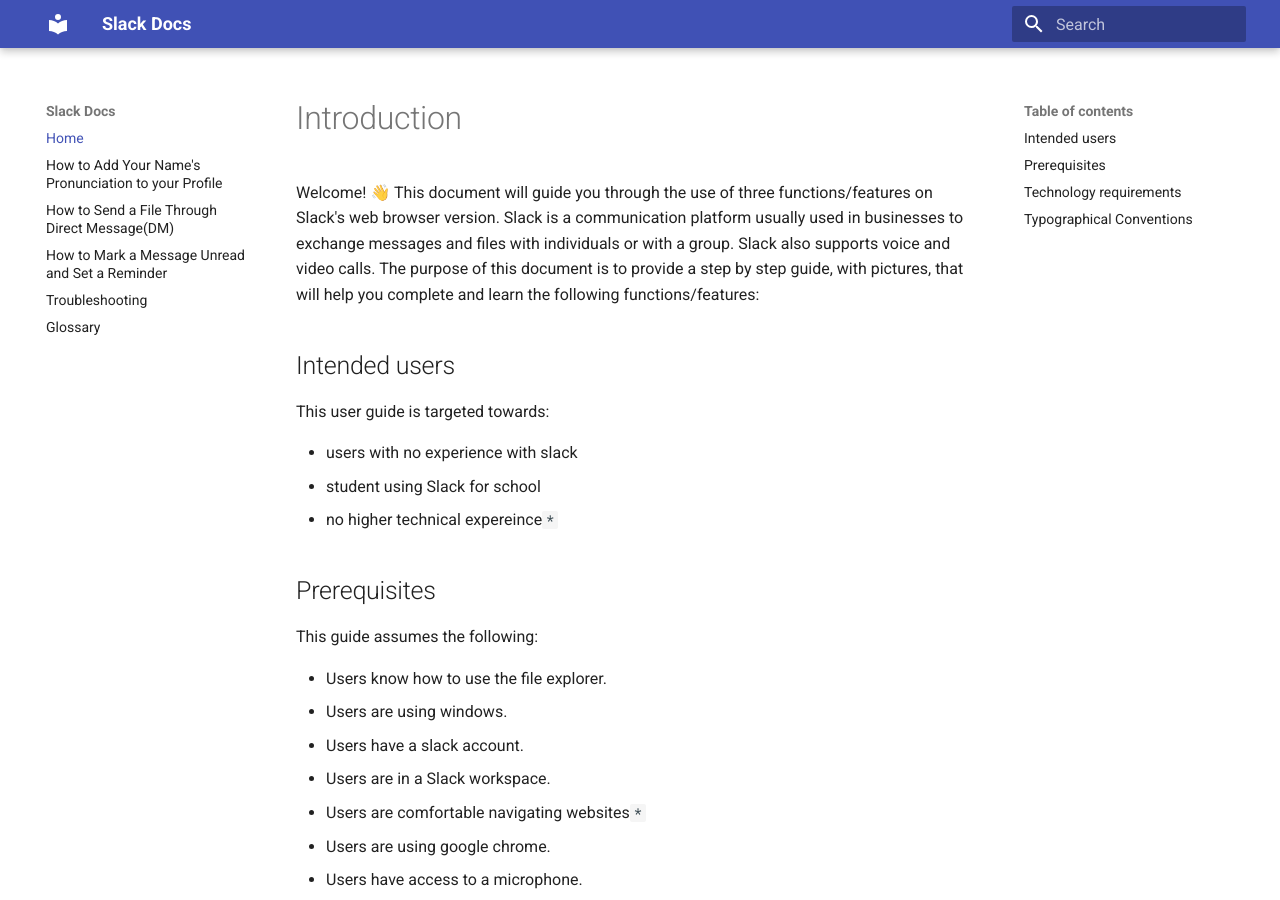
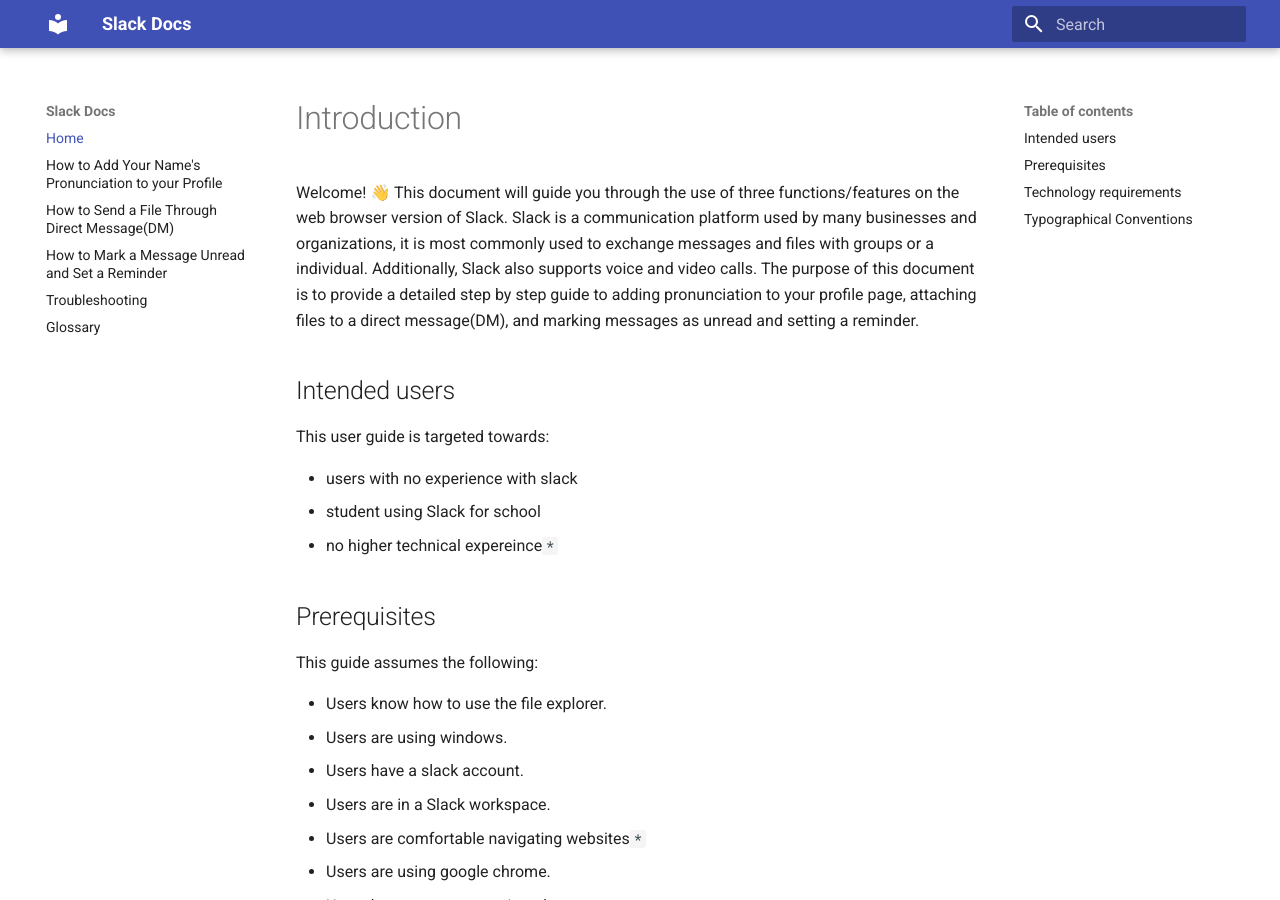
Before and after one commit to matthewy0987/COMM2216_SlackDocs, an MkDocs documentation site: the page built from docs/index.md, in a window 1280 px wide and 900 px high. Built offline with MkDocs 1.6.1 and Material for MkDocs 9.7.7, drawn with Linux system fonts in a browser that asks for light colours.

Commit message:
EDIT introduction

```diff
--- a/docs/index.md
+++ b/docs/index.md
@@ -1,5 +1,5 @@
 # Introduction
-Welcome! 👋 This document will guide you through the use of three functions/features on Slack's web browser version. Slack is a communication platform usually used in businesses to exchange messages and files with individuals or with a group. Slack also supports voice and video calls. The purpose of this document is to provide a step by step guide, with pictures, that will help you complete and learn the following functions/features:
+Welcome! 👋 This document will guide you through the use of three functions/features on the web browser version of Slack. Slack is a communication platform used by many businesses and organizations, it is most commonly used to exchange messages and files with groups or a individual. Additionally, Slack also supports voice and video calls. The purpose of this document is to provide a detailed step by step guide to adding pronunciation to your profile page, attaching files to a direct message(DM), and marking messages as unread and setting a reminder.
 
 
 ## Intended users
```
